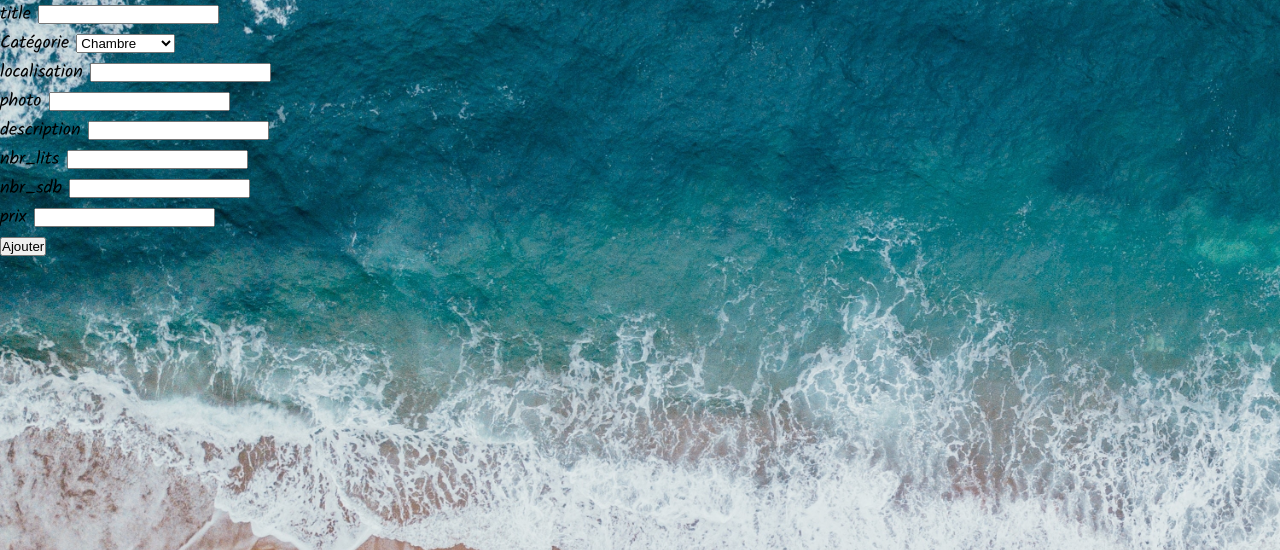
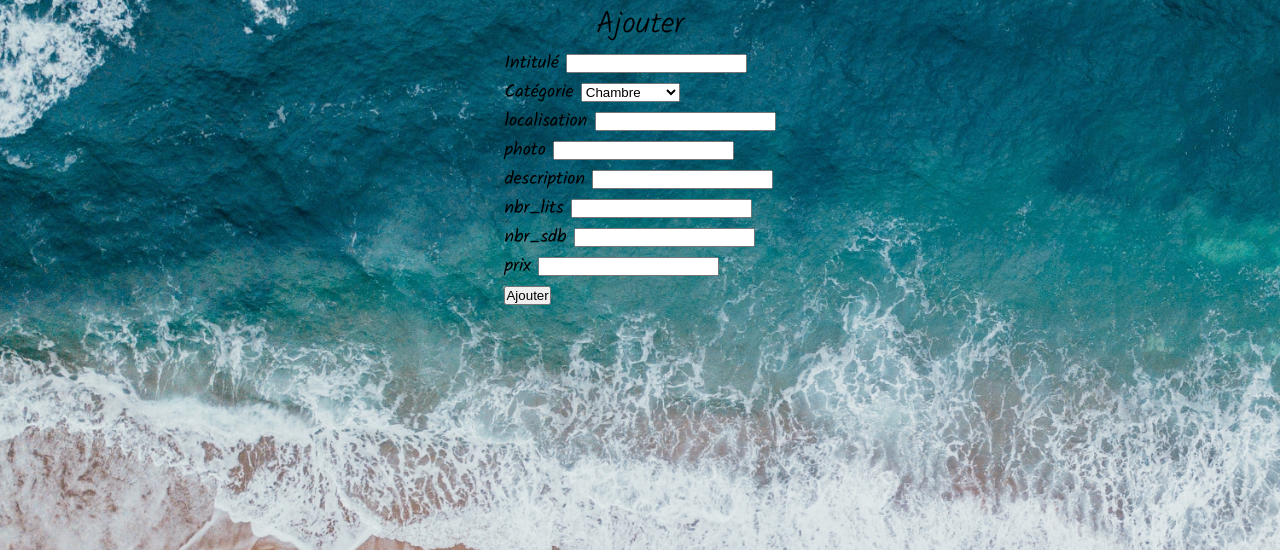
Before and after one commit to Gin-is-not-real/projet_reservation_gite, a PHP site: page /index.php?action=to-admin in a window 1280 px wide. Shown: the part 86-636 px from the top of the page. Run offline with PHP 8.4, Linux system fonts and the light colour scheme; data that the repository does not hold is empty.

Commit message:
mise en forme

```diff
--- a/style/admin.css
+++ b/style/admin.css
@@ -2,3 +2,27 @@
     display: flex;
     flex-flow: column;
 }
+
+form[id*=form-admin-edit-] {
+    display: flex;
+    flex-direction: column;
+    justify-content: center;
+}
+#form-admin  {
+
+    width: max-content;
+    margin: 0 auto;
+
+}
+
+h3 {
+    text-align: center;
+}
+.card-form {
+    width: max-content;
+    margin: 0 auto;
+
+}
+input  {
+
+}
--- a/view/adminFormsView.php
+++ b/view/adminFormsView.php
@@ -5,7 +5,7 @@
     while($data = $heb->fetch()) {
         $hebergement = new Hebergement($data);
 ?>
-
+<h3>Modifier, Supprimer</h3>
 <section class="card-form" id=<?= $hebergement->getId(); ?>>
 
     <form id="form-admin-edit-<?= $hebergement->getId(); ?>" action="index.php?action=modifier&id=<?= $hebergement->getId(); ?>"  method="post">
--- a/view/voidForm.php
+++ b/view/voidForm.php
@@ -1,14 +1,16 @@
 <form id="form-admin" action="index.php?action=ajouter" method="post">
+    <H3>Ajouter</H3>
     <div>
-        <label for="intitule">title</label>
+        <label for="intitule">Intitulé</label>
         <input type="text" name="intitule" id="">
     </div>
+
 
     <div>
         <label for="categorie"> Catégorie </label>
             <select name="categorie">
                 <option value="chambre"> Chambre </option>
-                <option value="appart"> Appartement </option>
+                <option value="appartement"> Appartement </option>
                 <option value="maison"> Maison </option>
                 <option value="villa"> Villa </option>
             </select>
```
